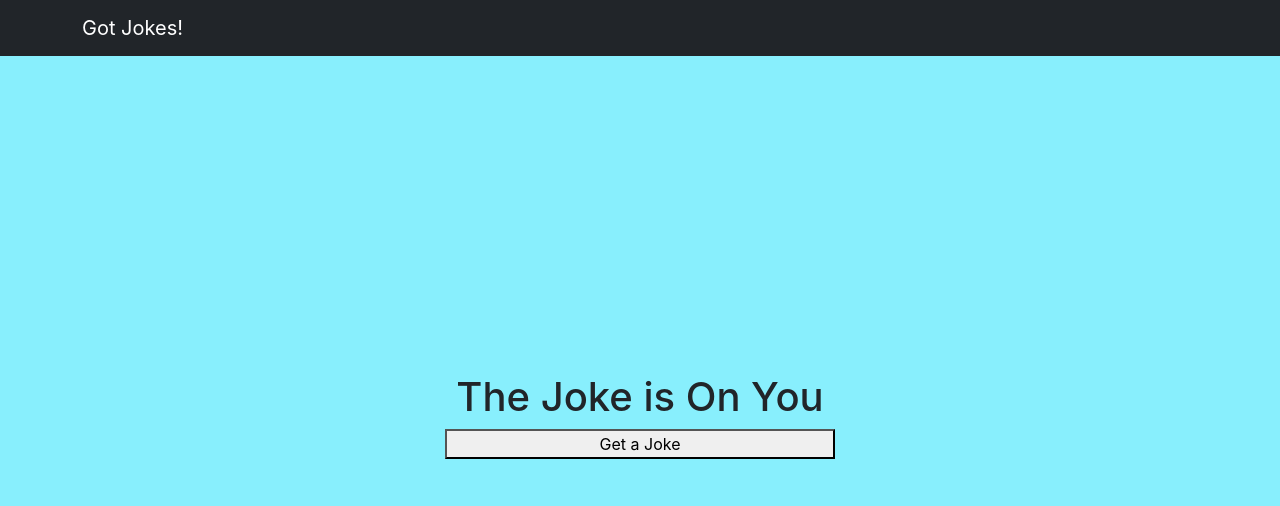
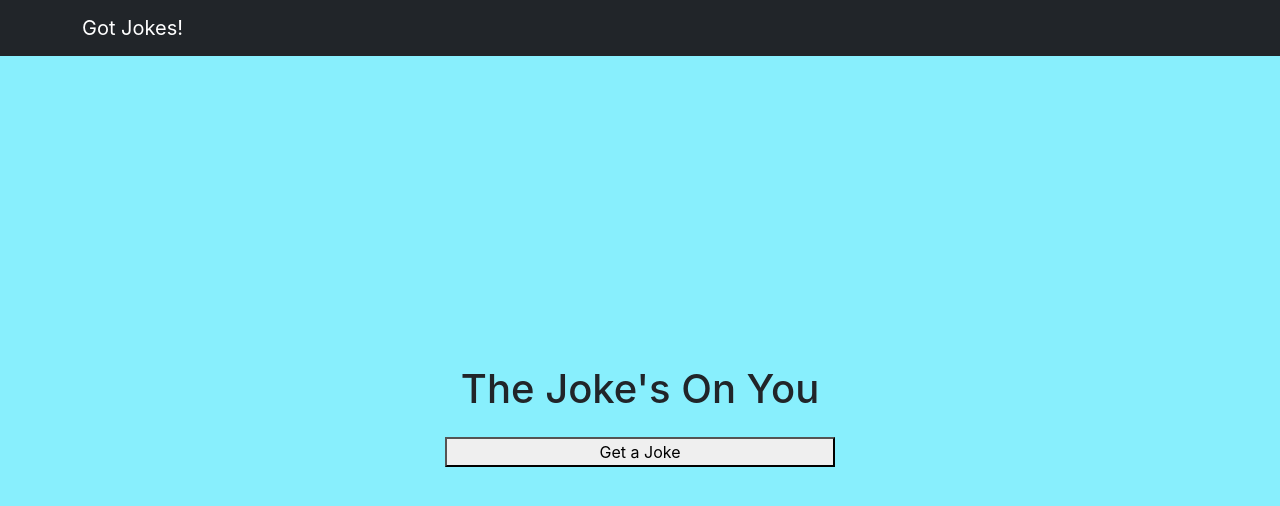
Before and after one commit to TwoFivinClimber/LAB-joke-generator-react, a Next.js app: page / in a window 1280 px wide. Shown: the top 506 px of the page. Built offline with nearby package versions, Linux system fonts and the light colour scheme.

Commit message:
Complete

```diff
--- /dev/null
+++ b/components/JokeRender.js
@@ -0,0 +1,20 @@
+import React from 'react';
+import PropTypes from 'prop-types';
+
+export default function JokeRender({ buttonText, jokeText }) {
+  return (
+    <>
+      <h1>{buttonText === 'Get a Joke' ? "The Joke's On You" : '' }</h1>
+      <h1>{jokeText.setup}</h1>
+      <h4>{buttonText === 'Get Another Joke' ? jokeText.delivery : ''}</h4>
+    </>
+  );
+}
+
+JokeRender.propTypes = {
+  jokeText: PropTypes.shape({
+    setup: PropTypes.string,
+    delivery: PropTypes.string,
+  }).isRequired,
+  buttonText: PropTypes.string.isRequired,
+};
--- a/pages/index.js
+++ b/pages/index.js
@@ -1,21 +1,29 @@
 import { useState } from 'react';
+import getJoke from '../api/jokeData';
+import JokeRender from '../components/JokeRender';
 
 function Home() {
-  const [buttonText] = useState('Get a Joke');
-  const [jokeText] = useState('The Joke is On You');
+  const [buttonText, setButtonText] = useState('Get a Joke');
+  const [jokeText, setJokeText] = useState({});
+
+  const changeButton = (str) => {
+    setButtonText(str);
+  };
+
+  const jokeStart = () => {
+    getJoke().then((jokeObj) => {
+      setJokeText({
+        setup: jokeObj.setup,
+        delivery: jokeObj.delivery,
+      });
+      changeButton('Get The Punchline');
+    });
+  };
 
   return (
-    <div
-      className="text-center d-flex flex-column justify-content-center align-content-center"
-      style={{
-        height: '90vh',
-        padding: '30px',
-        maxWidth: '450px',
-        margin: '0 auto',
-      }}
-    >
-      <h1>{jokeText}</h1>
-      <button type="button">{buttonText}</button>
+    <div className="text-center d-flex flex-column justify-content-center align-content-center">
+      <JokeRender jokeText={jokeText} buttonText={buttonText} />
+      <button type="button" onClick={buttonText !== 'Get The Punchline' ? jokeStart : () => changeButton('Get Another Joke')}>{buttonText}</button>
     </div>
   );
 }
--- a/styles/globals.css
+++ b/styles/globals.css
@@ -20,3 +20,10 @@ a {
 body {
   background-color: #88effd;
 }
+
+.text-center{
+  height: 90vh;
+  padding: 30px;
+  max-width: 450px;
+  margin: 0 auto;
+}
```
